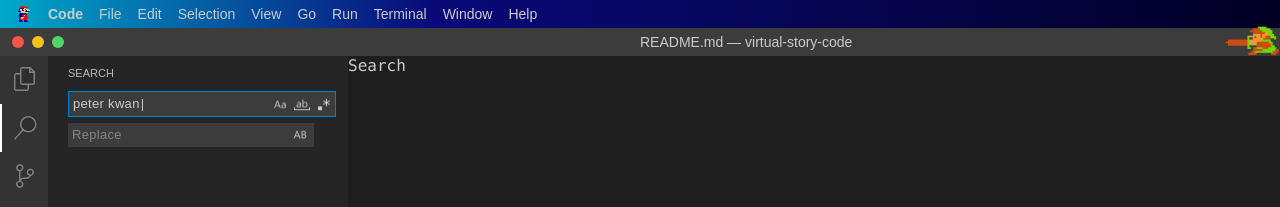
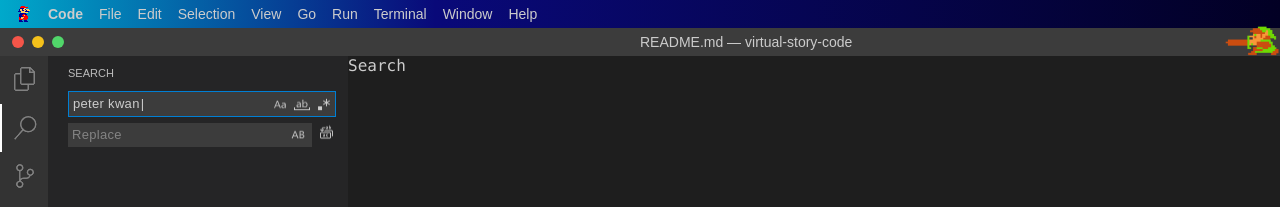
Before and after one commit to peterkwkwan/virtual-story-code, a React (Vite) app: page /search in a window 1280 px wide. Shown: the top 207 px of the page. Built offline with nearby package versions, Linux system fonts and the light colour scheme; a web font is replaced by a local one.

Commit message:
feat: replace icons

```diff
--- a/src/components/search/ReplaceField.tsx
+++ b/src/components/search/ReplaceField.tsx
@@ -12,13 +12,26 @@ const ReplaceBox = styled(TextField)`
 `;
 export const ReplaceField = () => {
   return (
-    <ReplaceContainer>
-      <ReplaceBox>Replace</ReplaceBox>
+    <div
+      style={{
+        display: "flex",
+        alignItems: "center",
+      }}
+    >
+      <ReplaceContainer>
+        <ReplaceBox>Replace</ReplaceBox>
+        <Icon
+          height={20}
+          width={20}
+          src="../../../public/assets/icons/search/replace-icon.png"
+        />
+      </ReplaceContainer>
       <Icon
         height={20}
         width={20}
-        src="../../../public/assets/icons/search/replace-icon.png"
+        style={{ position: "relative", left: 4 }}
+        src="../../../public/assets/icons/search/replace-icon2.png"
       />
-    </ReplaceContainer>
+    </div>
   );
 };
```
Also changed, not shown: public/assets/icons/search/replace-icon2.png (added).
